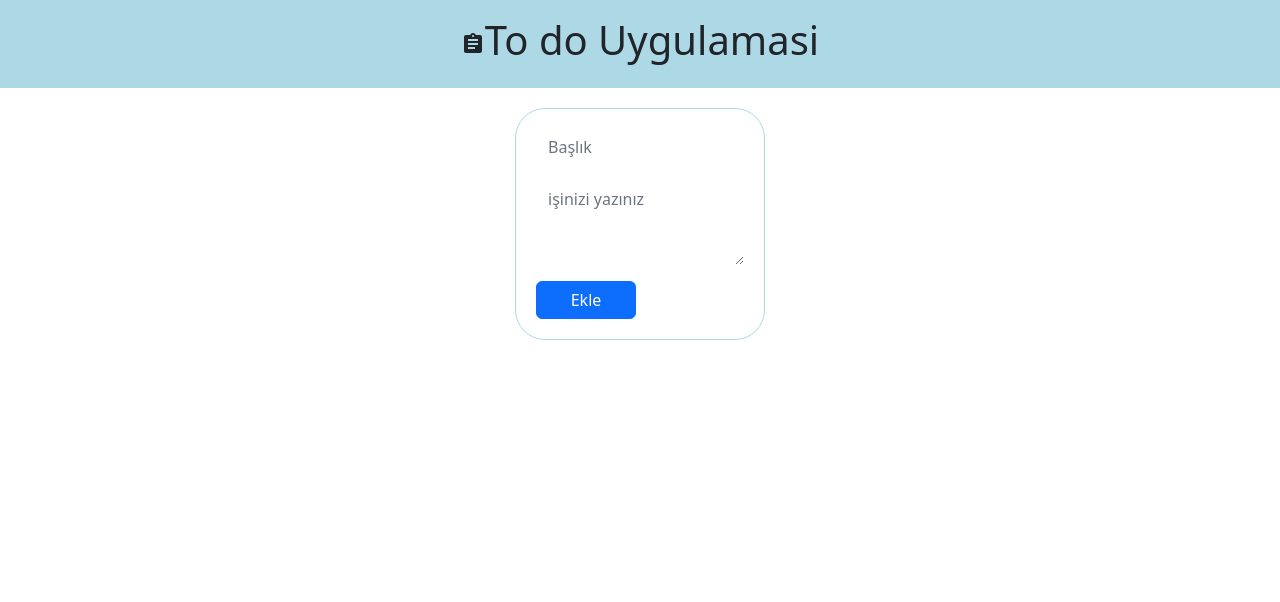
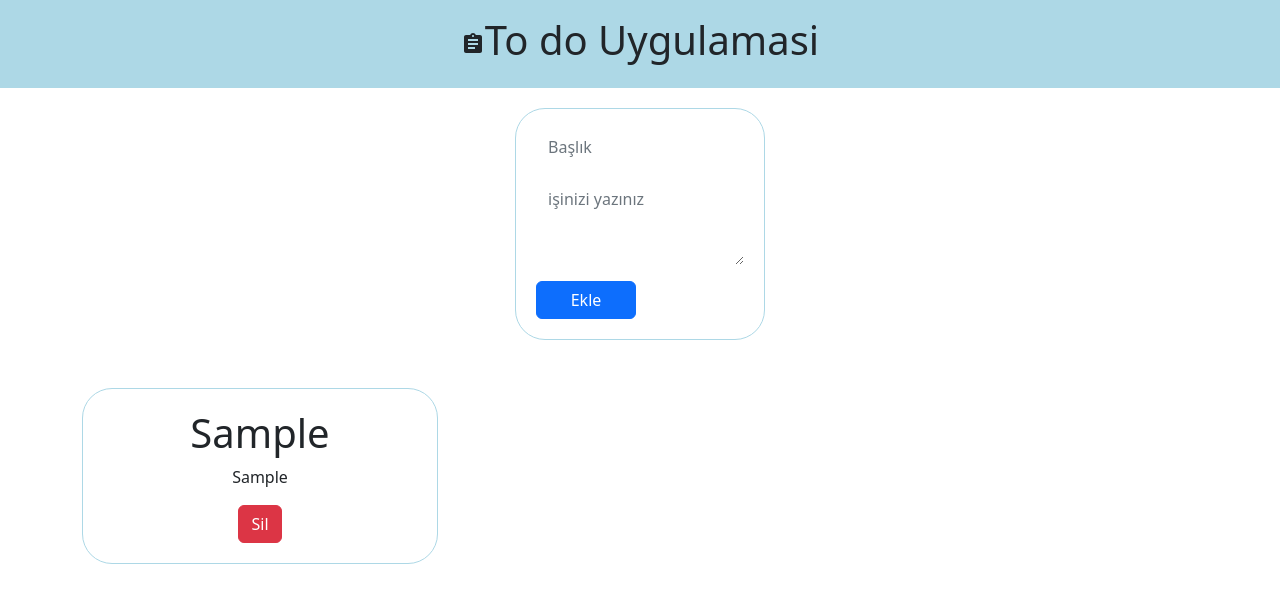
Before and after one commit to eaworks/react-todoapp-lesson, a React (Create React App) app: page / in a window 1280 px wide. Both pictures are taken after typing "Sample", "Sample" into the empty fields and a click on the button "Ekle". Shown: the top 602 px of the page. Built offline with nearby package versions, Linux system fonts and the light colour scheme.

Commit message:
listeleme ve silme

```diff
--- a/src/App.css
+++ b/src/App.css
@@ -29,3 +29,10 @@
 .todoButton{
   width: 100px;
 }
+.contentDiv{
+  border: 1px solid lightblue;
+  border-radius: 30px;
+  min-width: 250px;
+  text-align: center;
+  padding: 20px;
+}
--- a/src/App.js
+++ b/src/App.js
@@ -1,16 +1,40 @@
 
+import { useState } from 'react';
 import './App.css';
 import CreateTask from './CreateTask';
 import Header from './Header';
+import Task from './Task';
 
 function App() {
+  const [tasks, setTasks] = useState([]);
   const addTask = (newTask) => {
-    console.log(newTask);
+    setTasks((prevTask) => {
+      return [
+        ...prevTask, newTask
+      ]
+    })
+  }
+  const deleteTask = (id) => {
+    setTasks((prevTask) => {
+      return prevTask.filter((taskItem, index) => {
+        return index !== id;
+      })
+    })
   }
   return (
     <div className="App">
       <Header />
       <CreateTask onAdd={addTask} />
+      <div className="container">
+        <div className="row my-5">
+          {tasks.map((taskItem, index) => {
+            return (
+              <Task key={index} id={index} title={taskItem.title} content={taskItem.content} onDelete={deleteTask} />
+            )
+          })}
+        </div>
+      </div>
+
     </div>
   );
 }
--- /dev/null
+++ b/src/Task.jsx
@@ -0,0 +1,18 @@
+import React from 'react'
+
+function Task(props) {
+    const deleteClick = () => {
+        props.onDelete(props.id);
+    }
+    return (
+        <div className='col-md-4 mb-4'>
+            <div className='contentDiv'>
+                <h1>{props.title}</h1>
+                <p>{props.content}</p>
+                <div className="btn btn-danger" onClick={deleteClick}>Sil</div>
+            </div>
+        </div>
+    )
+}
+
+export default Task
```
